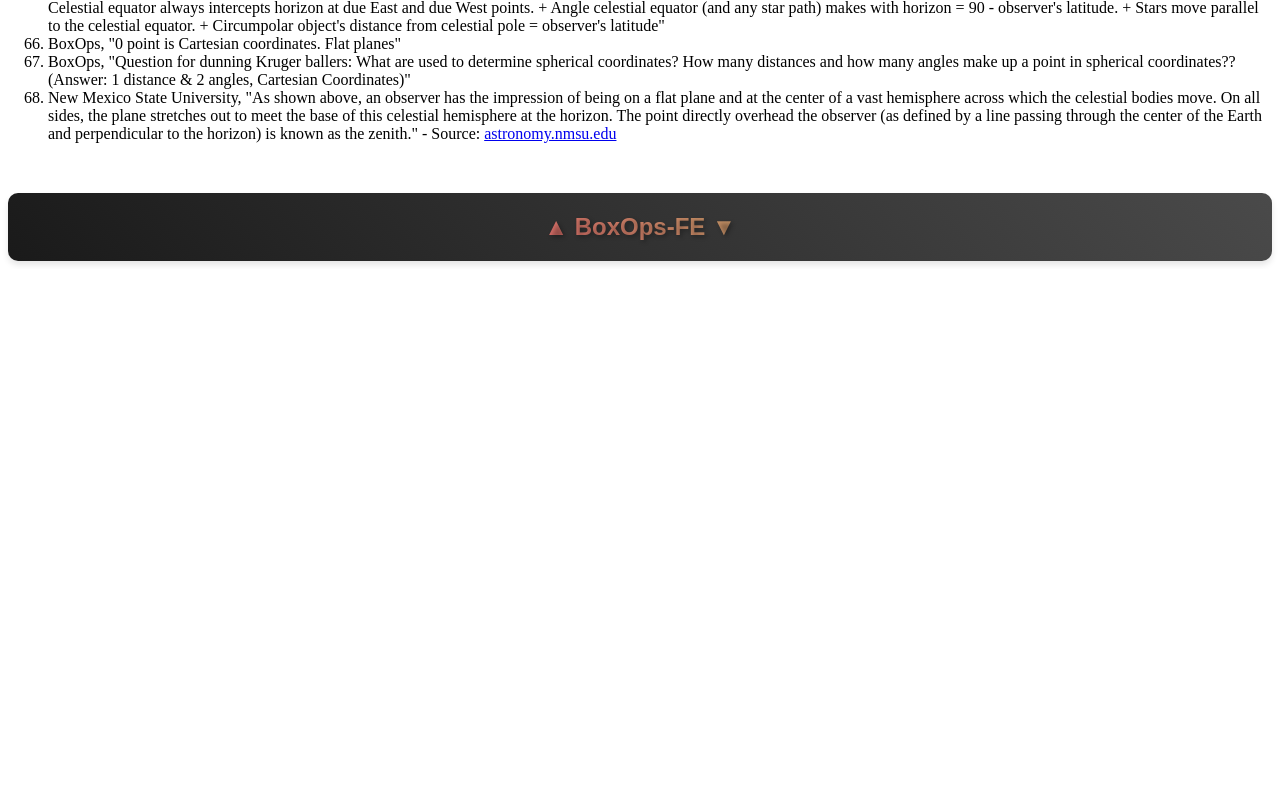
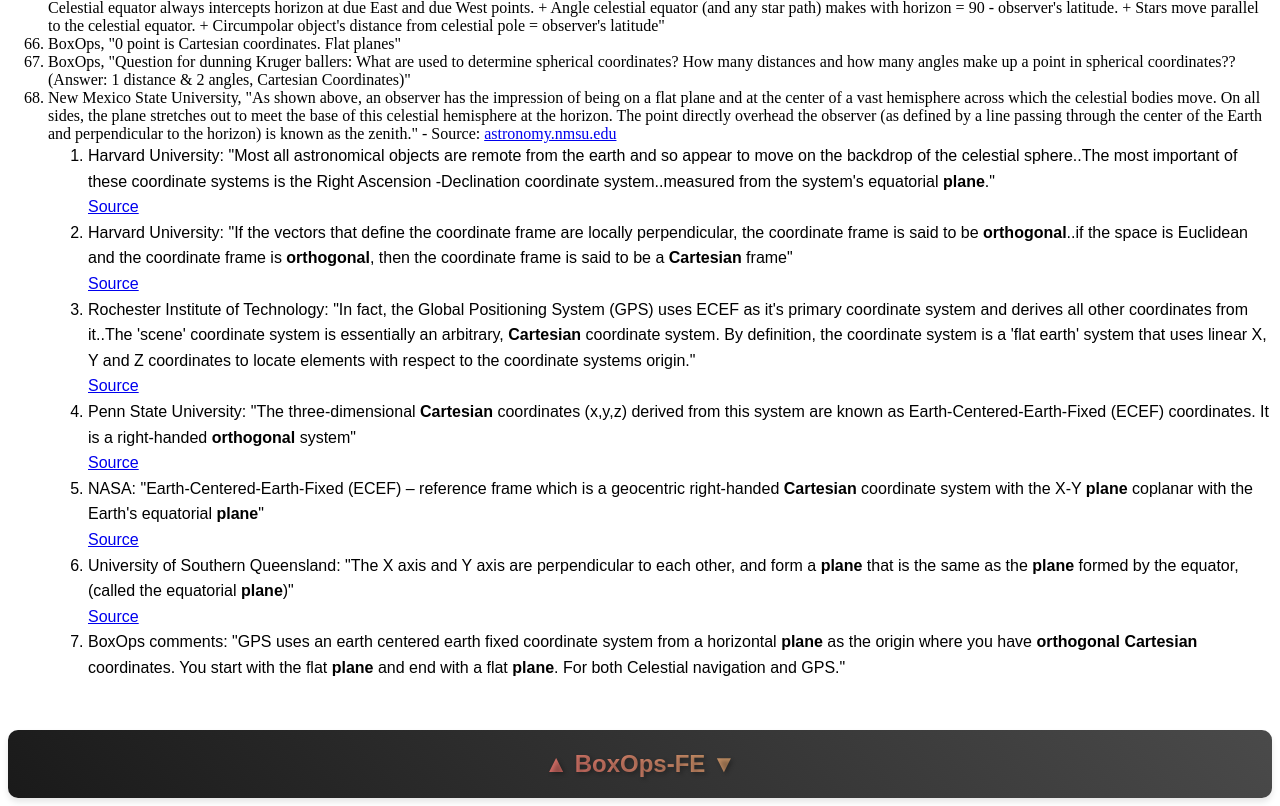
Before and after one commit to BoxOps-FE/1, a plain HTML site: page star citations.html in a window 1280 px wide. Shown: the part 2503-3309 px from the top of the page. Before the commit the page ends 2772 px from the top, so only its background shows below. Drawn offline with Linux system fonts and the light colour scheme.

Commit message:
Update star citations.html

```diff
--- a/star citations.html
+++ b/star citations.html
@@ -286,6 +286,41 @@
             New Mexico State University, "As shown above, an observer has the impression of being on a flat plane and at the center of a vast hemisphere across which the celestial bodies move. On all sides, the plane stretches out to meet the base of this celestial hemisphere at the horizon. The point directly overhead the observer (as defined by a line passing through the center of the Earth and perpendicular to the horizon) is known as the zenith."
             - Source: <a href="http://astronomy.nmsu.edu/nicole/teaching/ASTR505/lectures/lecture08/slide02.html">astronomy.nmsu.edu</a>
         </li>
+<ol style="font-family: Arial, sans-serif; line-height: 1.6;">
+    <li>
+        Harvard University: "Most all astronomical objects are remote from the earth and so appear to move on the backdrop of the celestial sphere..The most important of these coordinate systems is the Right Ascension -Declination coordinate system..measured from the system's equatorial <b>plane</b>."
+        <br>
+        <a href="https://ads.harvard.edu/books/1989fcm..book/Chapter2.pdf">Source</a>
+    </li>
+    <li>
+        Harvard University: "If the vectors that define the coordinate frame are locally perpendicular, the coordinate frame is said to be <b>orthogonal</b>..if the space is Euclidean and the coordinate frame is <b>orthogonal</b>, then the coordinate frame is said to be a <b>Cartesian</b> frame"
+        <br>
+        <a href="https://ads.harvard.edu/books/1989fcm..book/Chapter2.pdf">Source</a>
+    </li>
+    <li>
+        Rochester Institute of Technology: "In fact, the Global Positioning System (GPS) uses ECEF as it's primary coordinate system and derives all other coordinates from it..The 'scene' coordinate system is essentially an arbitrary, <b>Cartesian</b> coordinate system. By definition, the coordinate system is a 'flat earth' system that uses linear X, Y and Z coordinates to locate elements with respect to the coordinate systems origin."
+        <br>
+        <a href="https://dirsig.cis.rit.edu/docs/new/coordinates.html">Source</a>
+    </li>
+    <li>
+        Penn State University: "The three-dimensional <b>Cartesian</b> coordinates (x,y,z) derived from this system are known as Earth-Centered-Earth-Fixed (ECEF) coordinates. It is a right-handed <b>orthogonal</b> system"
+        <br>
+        <a href="https://www.e-education.psu.edu/geog862/node/1793">Source</a>
+    </li>
+    <li>
+        NASA: "Earth-Centered-Earth-Fixed (ECEF) – reference frame which is a geocentric right-handed <b>Cartesian</b> coordinate system with the X-Y <b>plane</b> coplanar with the Earth's equatorial <b>plane</b>"
+        <br>
+        <a href="https://ntrs.nasa.gov/api/citations/20205002898/downloads/NASA-TM-2020-5002898%20corrected.pdf">Source</a>
+    </li>
+    <li>
+        University of Southern Queensland: "The X axis and Y axis are perpendicular to each other, and form a <b>plane</b> that is the same as the <b>plane</b> formed by the equator, (called the equatorial <b>plane</b>)"
+        <br>
+        <a href="https://usq.pressbooks.pub/gpsandgnss/chapter/2-4-earth-centred-earth-fixed-cartesian-coordinates/">Source</a>
+    </li>
+    <li>
+        BoxOps comments: "GPS uses an earth centered earth fixed coordinate system from a horizontal <b>plane</b> as the origin where you have <b>orthogonal</b> <b>Cartesian</b> coordinates. You start with the flat <b>plane</b> and end with a flat <b>plane</b>. For both Celestial navigation and GPS."
+    </li>
+</ol>
     </ol>
     </ol>
 </ol>
```
